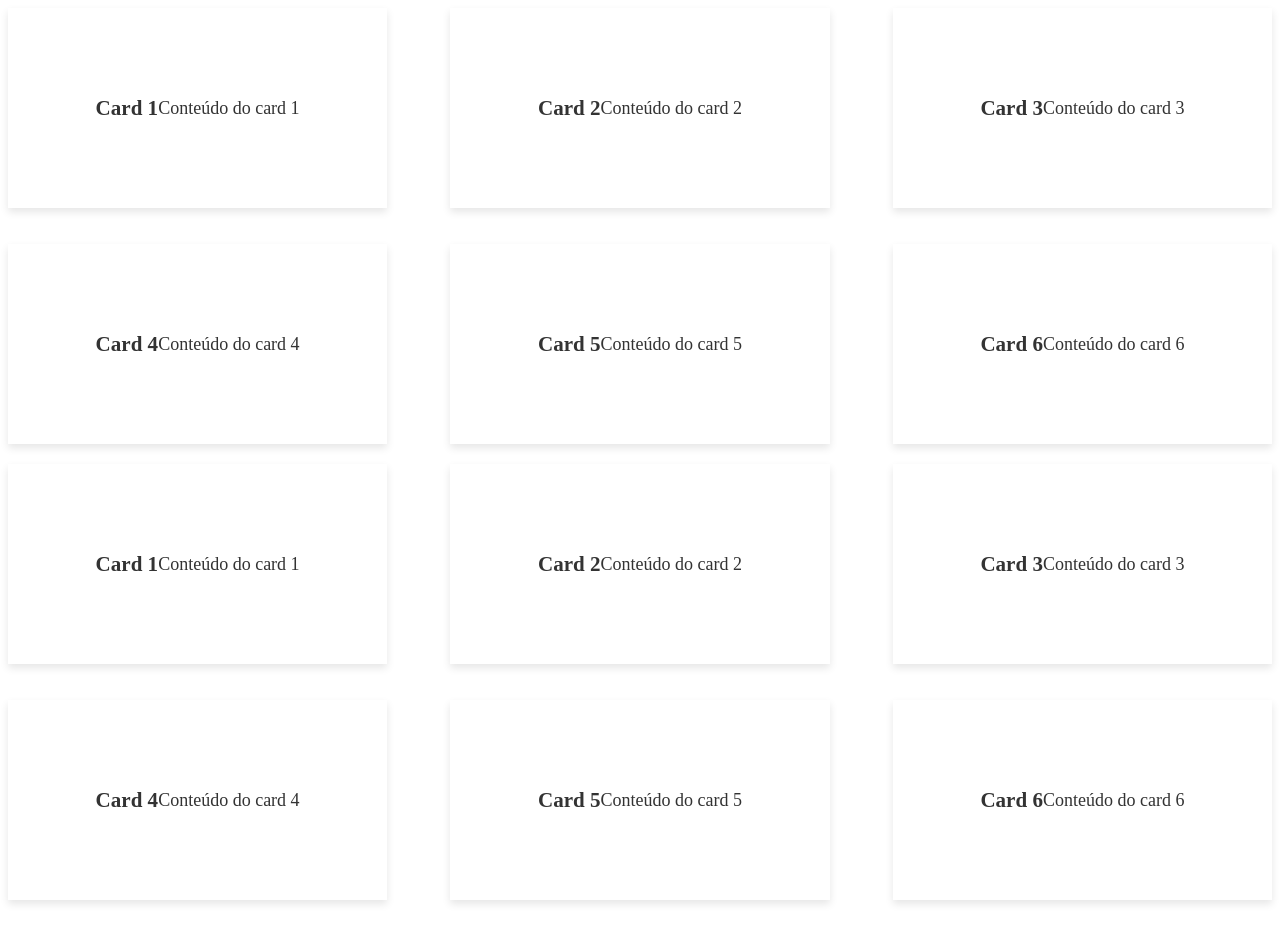
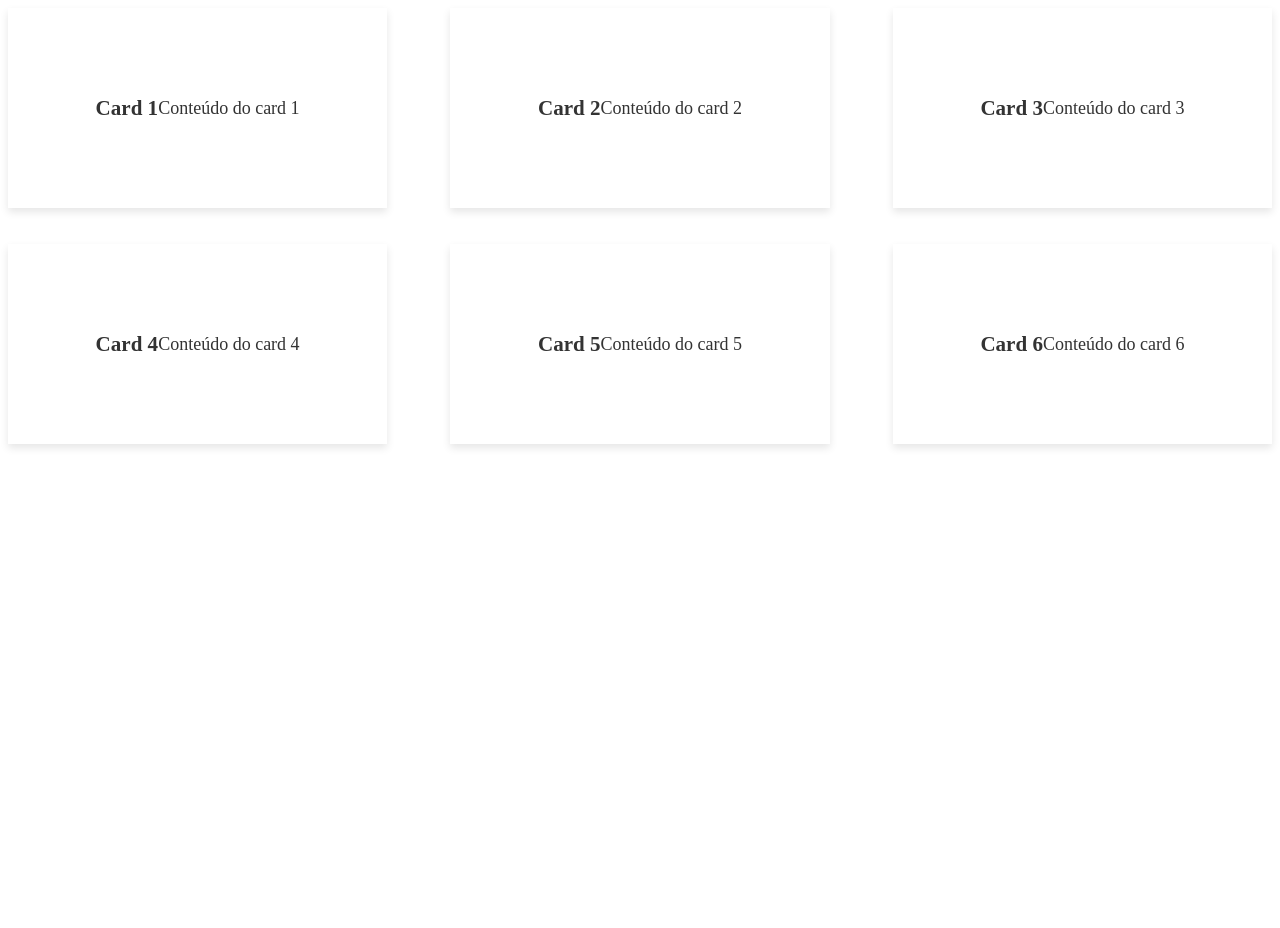
Before and after one commit to leoCardosoDev/front_end_html_flash_cards, a plain HTML site: page index.html in a window 1280 px wide. After the commit the page ends 800 px from the top, so only its background shows below. Drawn offline with Linux system fonts and the light colour scheme.

Commit message:
feat: remove aditional div

```diff
--- a/index.html
+++ b/index.html
@@ -92,91 +92,5 @@
         </div>
       </div>
     </div>
-
-    <div class="flashcard-container">
-      <!-- Card 1 -->
-      <div class="flashcard">
-        <div class="flashcard-inner">
-          <div class="flashcard-front">
-            <h3>Card 1</h3>
-            <p>Conteúdo do card 1</p>
-          </div>
-          <div class="flashcard-back">
-            <h3>Verso 1</h3>
-            <p>Conteúdo alternativo Verso 1</p>
-          </div>
-        </div>
-      </div>
-
-      <!-- Card 2 -->
-      <div class="flashcard">
-        <div class="flashcard-inner">
-          <div class="flashcard-front">
-            <h3>Card 2</h3>
-            <p>Conteúdo do card 2</p>
-          </div>
-          <div class="flashcard-back">
-            <h3>Verso 2</h3>
-            <p>Conteúdo alternativo Verso 2</p>
-          </div>
-        </div>
-      </div>
-
-      <!-- Card 3 -->
-      <div class="flashcard">
-        <div class="flashcard-inner">
-          <div class="flashcard-front">
-            <h3>Card 3</h3>
-            <p>Conteúdo do card 3</p>
-          </div>
-          <div class="flashcard-back">
-            <h3>Verso 3</h3>
-            <p>Conteúdo alternativo Verso 3</p>
-          </div>
-        </div>
-      </div>
-
-      <!-- Card 4 -->
-      <div class="flashcard">
-        <div class="flashcard-inner">
-          <div class="flashcard-front">
-            <h3>Card 4</h3>
-            <p>Conteúdo do card 4</p>
-          </div>
-          <div class="flashcard-back">
-            <h3>Verso 4</h3>
-            <p>Conteúdo alternativo Verso 4</p>
-          </div>
-        </div>
-      </div>
-
-      <!-- Card 5 -->
-      <div class="flashcard">
-        <div class="flashcard-inner">
-          <div class="flashcard-front">
-            <h3>Card 5</h3>
-            <p>Conteúdo do card 5</p>
-          </div>
-          <div class="flashcard-back">
-            <h3>Verso 5</h3>
-            <p>Conteúdo alternativo Verso 5</p>
-          </div>
-        </div>
-      </div>
-
-      <!-- Card 6 -->
-      <div class="flashcard">
-        <div class="flashcard-inner">
-          <div class="flashcard-front">
-            <h3>Card 6</h3>
-            <p>Conteúdo do card 6</p>
-          </div>
-          <div class="flashcard-back">
-            <h3>Verso 6</h3>
-            <p>Conteúdo alternativo Verso 6</p>
-          </div>
-        </div>
-      </div>
-    </div>
   </body>
 </html>
```
